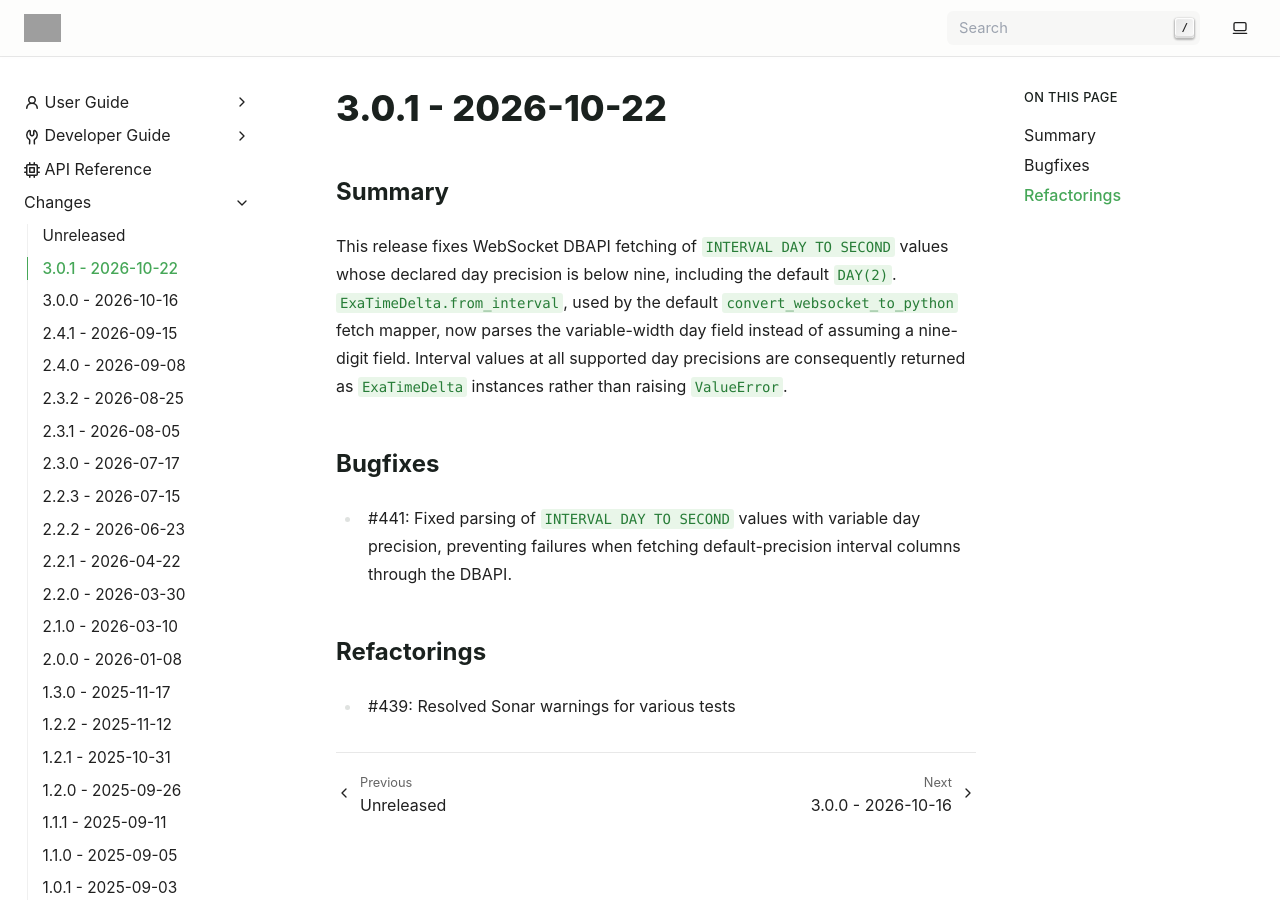
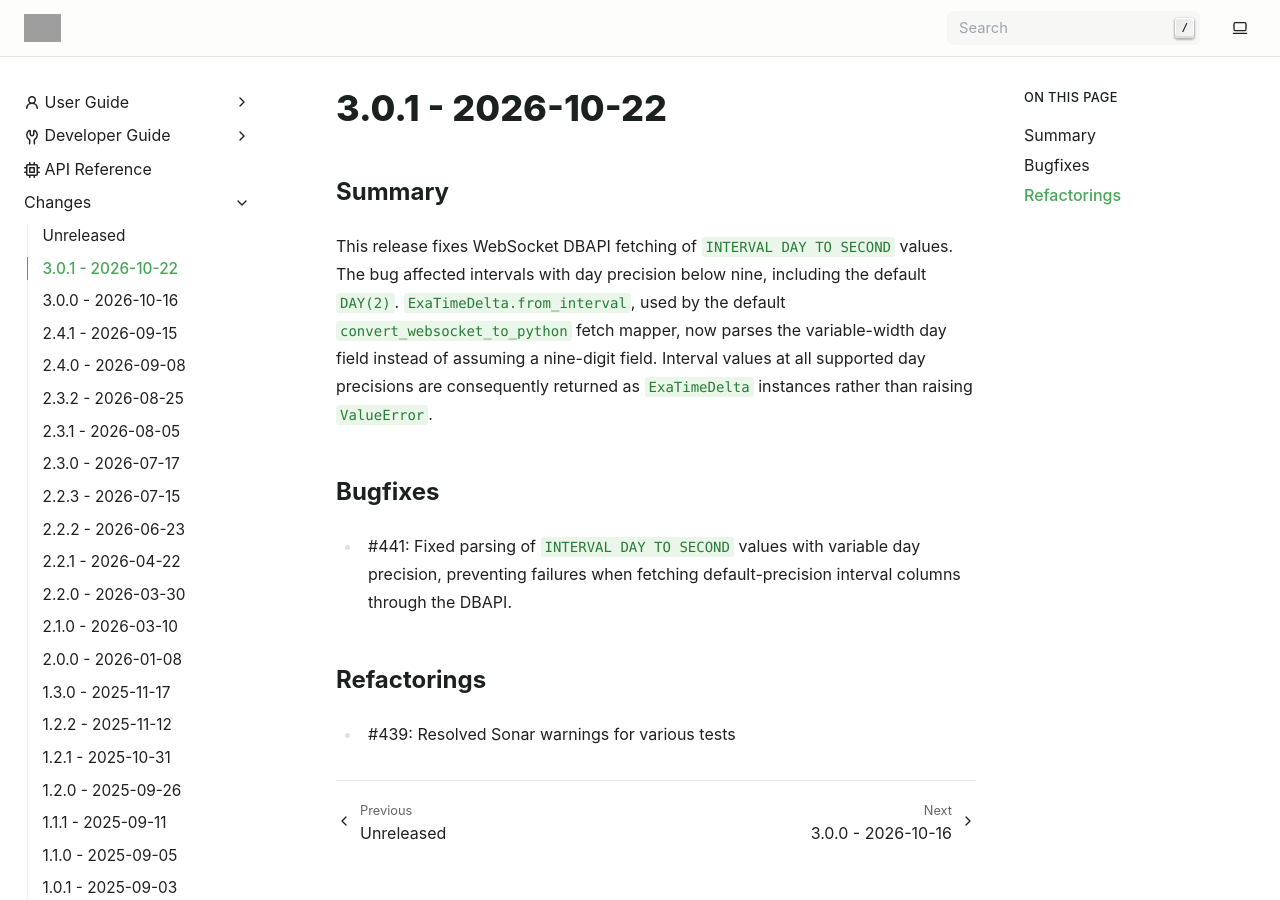
Before and after one commit to exasol/pyexasol, a Sphinx documentation site: the page built from doc/changes/changes_3.0.1.md, in a window 1280 px wide and 900 px high. Built offline with Sphinx 7.4.7, drawn with Linux system fonts in a browser that asks for light colours; grey boxes are pictures that could not be loaded.

Commit message:
Split first sentence into two

```diff
--- a/doc/changes/changes_3.0.1.md
+++ b/doc/changes/changes_3.0.1.md
@@ -3,8 +3,8 @@
 ## Summary
 
 This release fixes WebSocket DBAPI fetching of ``INTERVAL DAY TO SECOND``
-values whose declared day precision is below nine, including the default
-``DAY(2)``. ``ExaTimeDelta.from_interval``, used by the default
+values. The bug affected intervals with day precision below nine, including
+the default ``DAY(2)``. ``ExaTimeDelta.from_interval``, used by the default
 ``convert_websocket_to_python`` fetch mapper, now parses the variable-width day
 field instead of assuming a nine-digit field. Interval values at all supported
 day precisions are consequently returned as ``ExaTimeDelta`` instances rather
```
